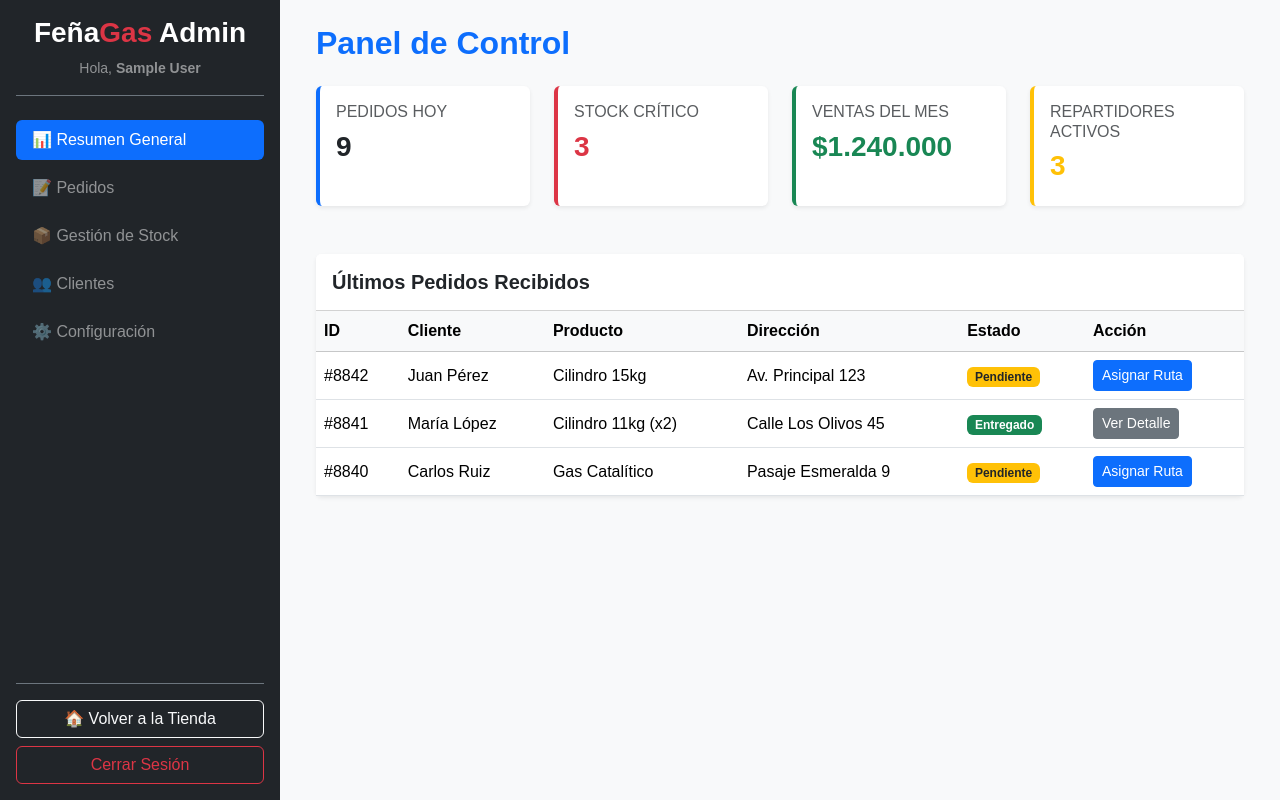
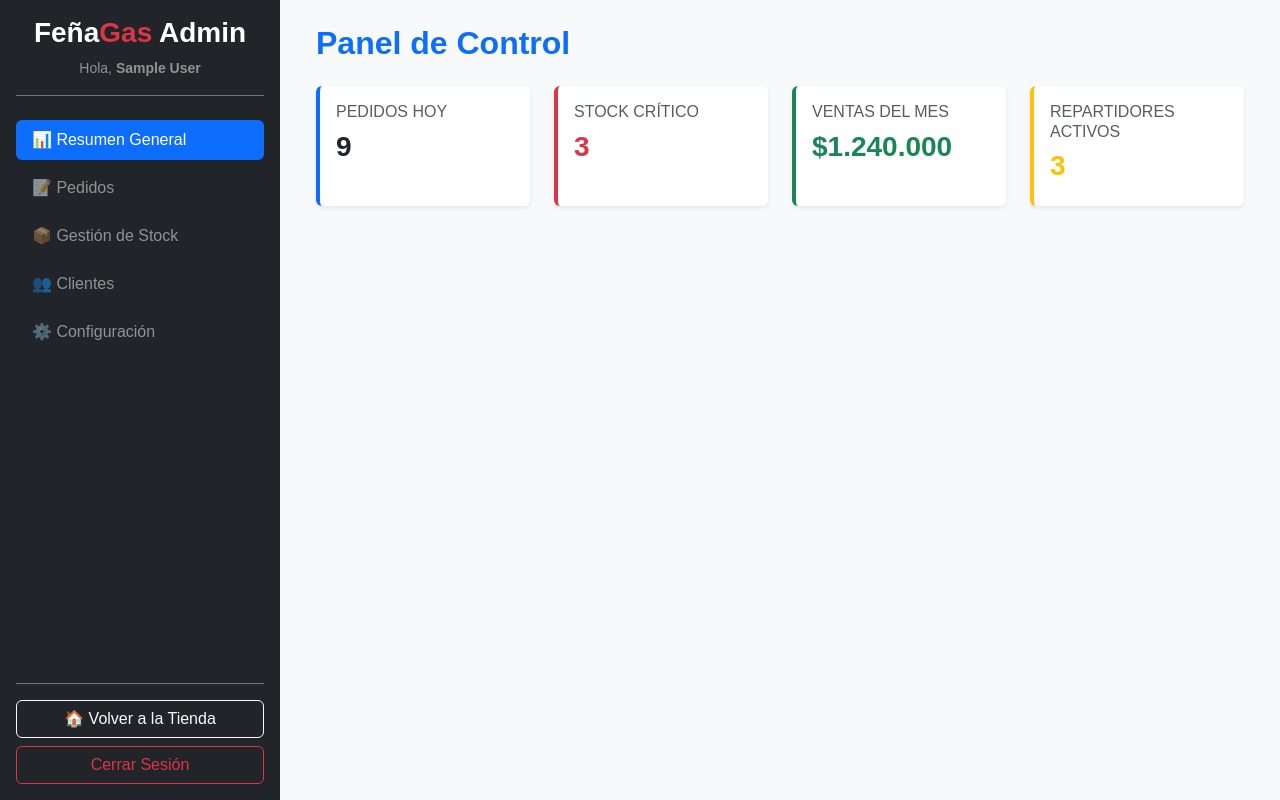
Before and after one commit to Fenabaars/fenagas_react, a React (Vite) app: page /admin in a window 1280 px wide. Built offline with nearby package versions, Linux system fonts and the light colour scheme; sample sign-in values are in the browser's storage.

Commit message:
quitar ciertas cosas

```diff
--- a/src/pages/AdminDashboard.tsx
+++ b/src/pages/AdminDashboard.tsx
@@ -39,55 +39,6 @@ const AdminDashboard = () => {
             </div>
         </div>
       </div>
-
-      {/* Tabla de Últimos Pedidos */}
-      <div className="card shadow-sm border-0">
-          <div className="card-header bg-white py-3">
-              <h5 className="mb-0 fw-bold">Últimos Pedidos Recibidos</h5>
-          </div>
-          <div className="card-body p-0">
-            <div className="table-responsive">
-                <table className="table table-hover align-middle mb-0">
-                    <thead className="table-light">
-                        <tr>
-                            <th>ID</th>
-                            <th>Cliente</th>
-                            <th>Producto</th>
-                            <th>Dirección</th>
-                            <th>Estado</th>
-                            <th>Acción</th>
-                        </tr>
-                    </thead>
-                    <tbody>
-                        <tr>
-                            <td>#8842</td>
-                            <td>Juan Pérez</td>
-                            <td>Cilindro 15kg</td>
-                            <td>Av. Principal 123</td>
-                            <td><span className="badge bg-warning text-dark">Pendiente</span></td>
-                            <td><button className="btn btn-sm btn-primary">Asignar Ruta</button></td>
-                        </tr>
-                        <tr>
-                            <td>#8841</td>
-                            <td>María López</td>
-                            <td>Cilindro 11kg (x2)</td>
-                            <td>Calle Los Olivos 45</td>
-                            <td><span className="badge bg-success">Entregado</span></td>
-                            <td><button className="btn btn-sm btn-secondary">Ver Detalle</button></td>
-                        </tr>
-                        <tr>
-                            <td>#8840</td>
-                            <td>Carlos Ruiz</td>
-                            <td>Gas Catalítico</td>
-                            <td>Pasaje Esmeralda 9</td>
-                            <td><span className="badge bg-warning text-dark">Pendiente</span></td>
-                            <td><button className="btn btn-sm btn-primary">Asignar Ruta</button></td>
-                        </tr>
-                    </tbody>
-                </table>
-            </div>
-          </div>
-      </div>
     </div>
   );
 };
```
